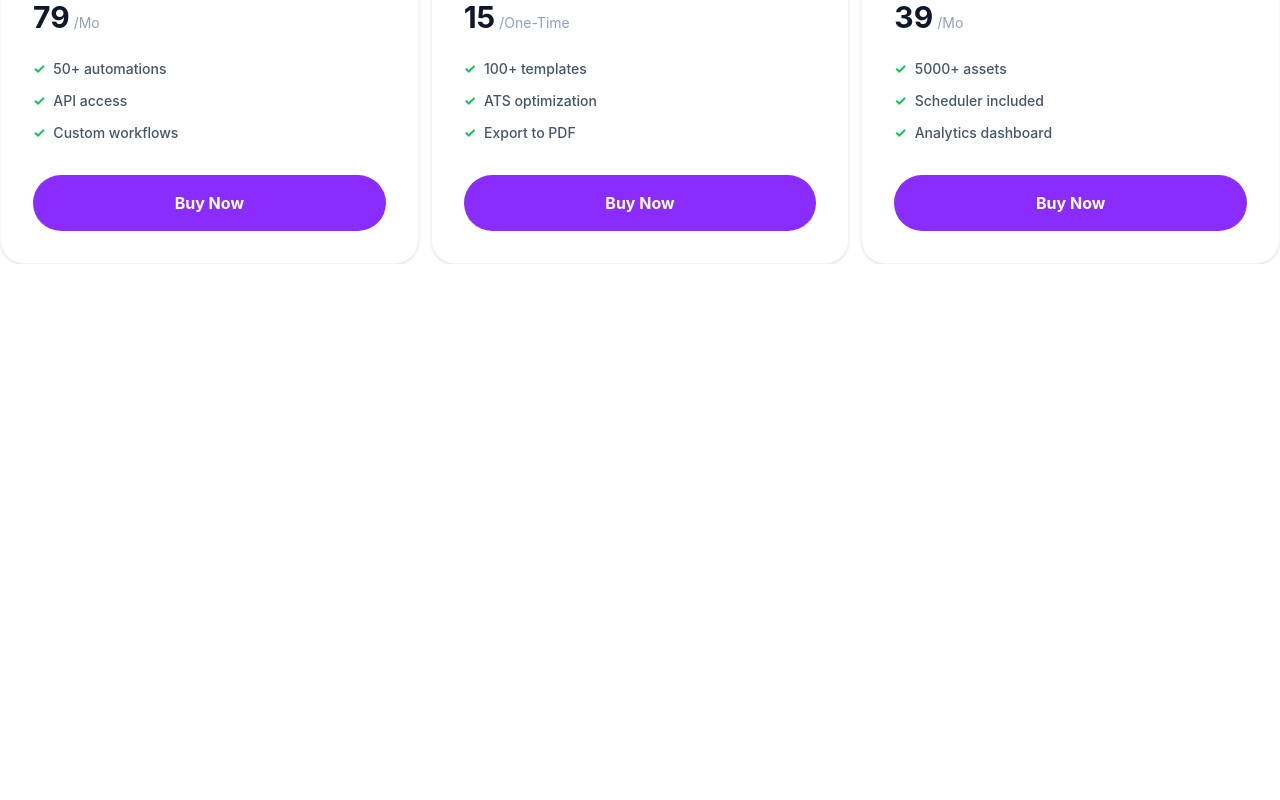
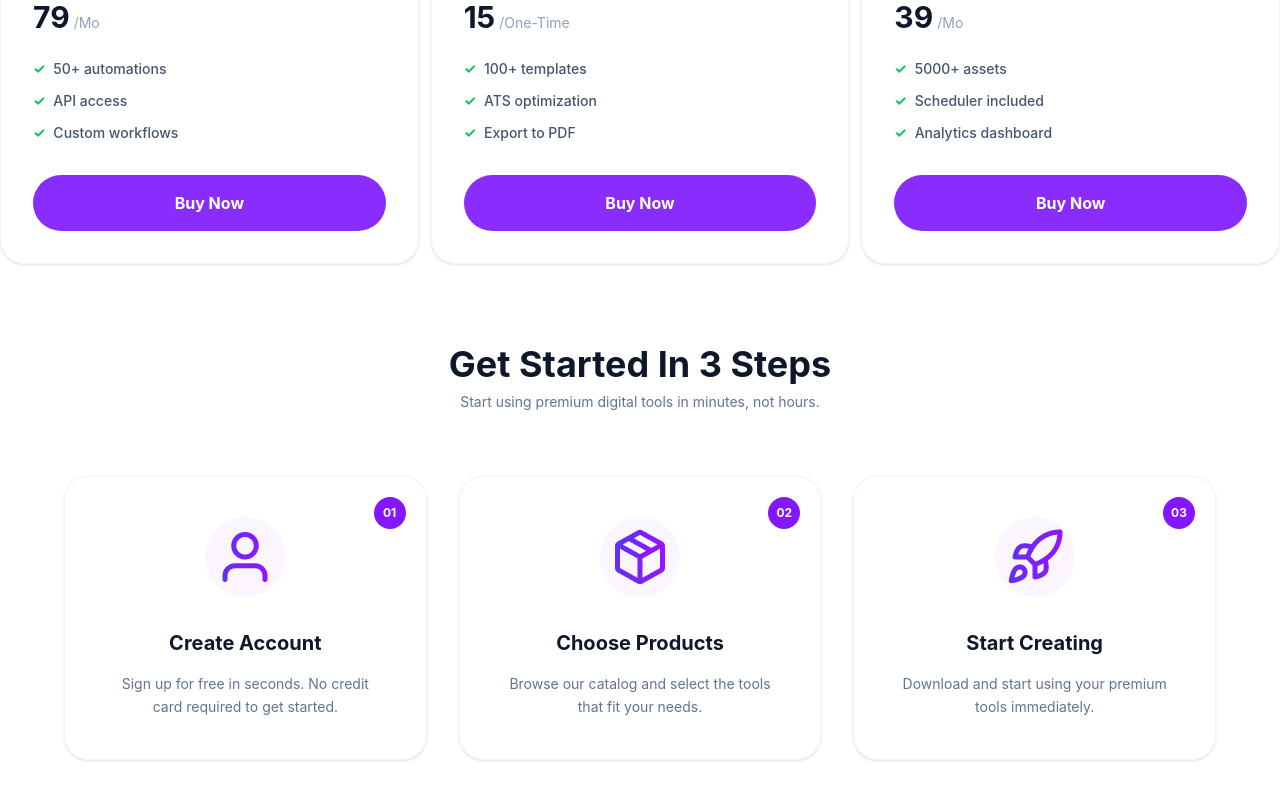
Before and after one commit to arafat33498-prog/Assinment-06, a React (Vite) app: page / in a window 1280 px wide. Shown: the part 1797-2597 px from the top of the page. Before the commit the page ends 2061 px from the top, so only its background shows below. Built offline with nearby package versions, Linux system fonts and the light colour scheme.

Commit message:
feat: add static StepsSection for Get Started process

```diff
--- a/src/App.jsx
+++ b/src/App.jsx
@@ -5,6 +5,7 @@ import Counter from './component/counter/Counter'
 import Banner from './component/homepage/Banner'
 import Card from './component/homepage/card/Card'
 import Navbar from './component/navbar/Navbar'
+import StepsSection from './component/StepsSection/StepsSection'
 
 const fetchData = async() =>{
   const res = await fetch("/data.json")
@@ -24,7 +25,7 @@ function App() {
    <Card cardPromise={cardPromise}/>
 
    </Suspense>
-
+    <StepsSection></StepsSection>
     </>
   )
 }
--- /dev/null
+++ b/src/component/StepsSection/StepsSection.jsx
@@ -0,0 +1,67 @@
+import React from 'react';
+import packgeImg from "../../assets/package.png"
+import rocketImg from "../../assets/rocket.png"
+import userImg from "../../assets/user.png"
+const StepsSection = () => {
+    return (
+        <div>
+            <section className="py-20 bg-white">
+            <div className="container mx-auto px-4 text-center">
+                {/* Section Header */}
+                <h2 className="text-4xl font-bold text-slate-900 mb-2">Get Started In 3 Steps</h2>
+                <p className="text-slate-500 mb-16 text-sm">Start using premium digital tools in minutes, not hours.</p>
+
+                {/* Steps Grid */}
+                <div className="grid grid-cols-1 md:grid-cols-3 gap-8 max-w-6xl mx-auto">
+
+                    {/* Step 01 */}
+                    <div className="bg-white border border-gray-100 rounded-3xl p-10 shadow-sm relative text-center">
+                        <div className="absolute top-5 right-5 bg-[#8318FF] text-white w-8 h-8 rounded-full flex items-center justify-center text-xs font-bold">
+                            01
+                        </div>
+                        <div className="w-20 h-20 bg-purple-50 rounded-full flex items-center justify-center mx-auto mb-8 text-[#8318FF]">
+                            {/* Icon Emoji/SVG */}
+                            <img src={userImg} alt="" />
+                        </div>
+                        <h3 className="text-xl font-bold text-slate-900 mb-4">Create Account</h3>
+                        <p className="text-slate-500 text-sm leading-relaxed">
+                            Sign up for free in seconds. No credit card required to get started.
+                        </p>
+                    </div>
+
+                    {/* Step 02 */}
+                    <div className="bg-white border border-gray-100 rounded-3xl p-10 shadow-sm relative text-center">
+                        <div className="absolute top-5 right-5 bg-[#8318FF] text-white w-8 h-8 rounded-full flex items-center justify-center text-xs font-bold">
+                            02
+                        </div>
+                        <div className="w-20 h-20 bg-purple-50 rounded-full flex items-center justify-center mx-auto mb-8 text-[#8318FF]">
+                            <img src={packgeImg} alt="" />
+                        </div>
+                        <h3 className="text-xl font-bold text-slate-900 mb-4">Choose Products</h3>
+                        <p className="text-slate-500 text-sm leading-relaxed">
+                            Browse our catalog and select the tools that fit your needs.
+                        </p>
+                    </div>
+
+                    {/* Step 03 */}
+                    <div className="bg-white border border-gray-100 rounded-3xl p-10 shadow-sm relative text-center">
+                        <div className="absolute top-5 right-5 bg-[#8318FF] text-white w-8 h-8 rounded-full flex items-center justify-center text-xs font-bold">
+                            03
+                        </div>
+                        <div className="w-20 h-20 bg-purple-50 rounded-full flex items-center justify-center mx-auto mb-8 text-[#8318FF]">
+                            <img src={rocketImg} alt="" />
+                        </div>
+                        <h3 className="text-xl font-bold text-slate-900 mb-4">Start Creating</h3>
+                        <p className="text-slate-500 text-sm leading-relaxed">
+                            Download and start using your premium tools immediately.
+                        </p>
+                    </div>
+
+                </div>
+            </div>
+        </section>
+        </div>
+    );
+};
+
+export default StepsSection;
```
